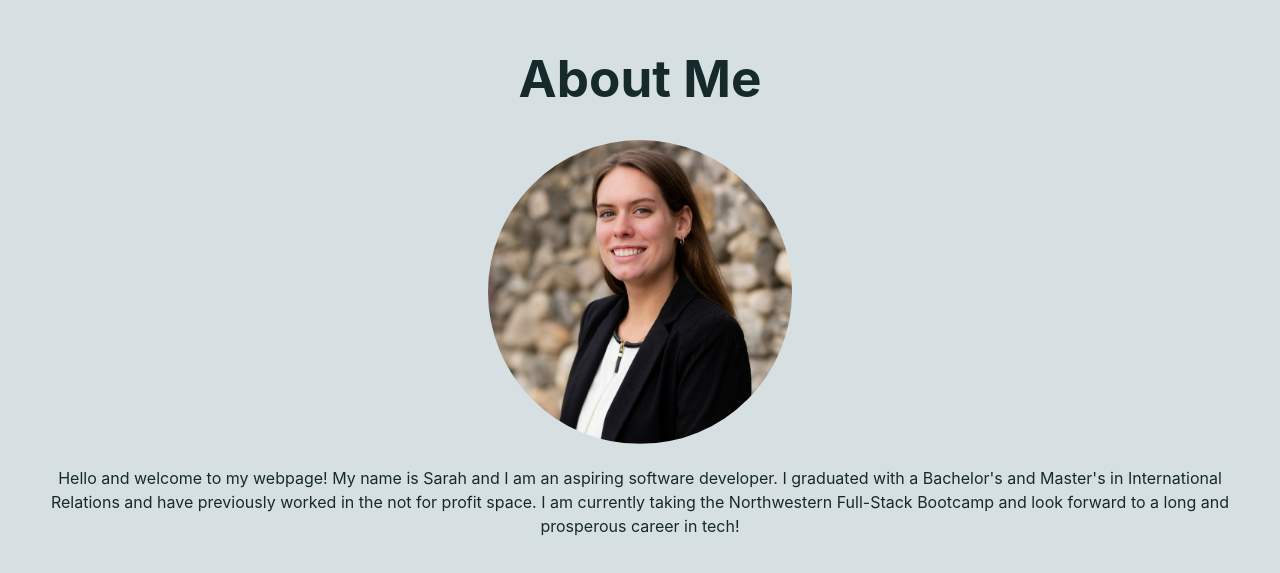
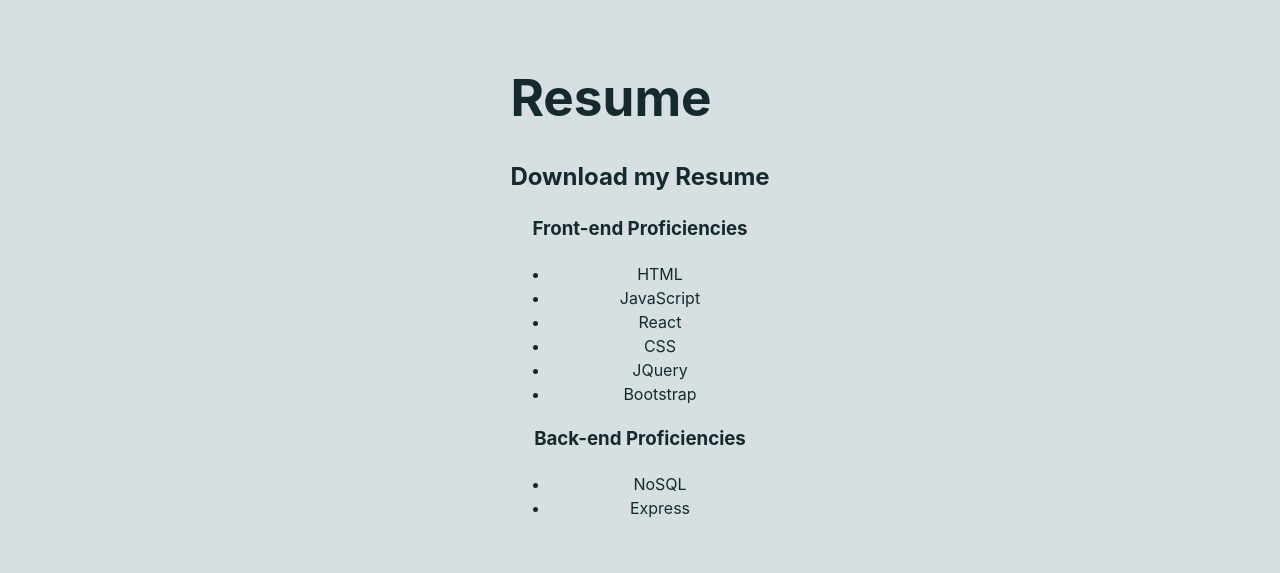
Before and after one commit to snalepa11/react-portfolio, a React (Vite) app in the folder react-portfoliov/: page / in a window 1280 px wide. Shown: the part 115-688 px from the top of the page. Built offline with nearby package versions, Linux system fonts and the light colour scheme.

Commit message:
Resume Page

```diff
--- a/react-portfoliov/src/App.jsx
+++ b/react-portfoliov/src/App.jsx
@@ -1,13 +1,16 @@
 import { useState } from 'react'
 import Home from './pages/Home'
 import './App.css'
+import Resume from './pages/Resume'
 
 function App() {
 
   return (
     <div>
 
-      <Home></Home>
+      {/* <Home></Home>  */}
+      <Resume></Resume>
+
     </div>
   )
 }
--- a/react-portfoliov/src/pages/Resume.jsx
+++ b/react-portfoliov/src/pages/Resume.jsx
@@ -0,0 +1,26 @@
+export default function Resume() {
+    return (
+        <div>
+            <h1 class="left">Resume</h1>
+            <div>
+                <h2>Download my Resume</h2>
+                <h3>Front-end Proficiencies</h3>
+                <ul>
+                    <li>HTML</li>
+                    <li>JavaScript</li>
+                    <li>React</li>
+                    <li>CSS</li>
+                    <li>JQuery</li>
+                    <li>Bootstrap</li>
+
+                </ul>
+                <h3>Back-end Proficiencies</h3>
+                <ul>
+                <li>NoSQL</li>
+                <li>Express</li>
+                </ul>
+            </div>
+
+        </div>
+    )
+}
```
